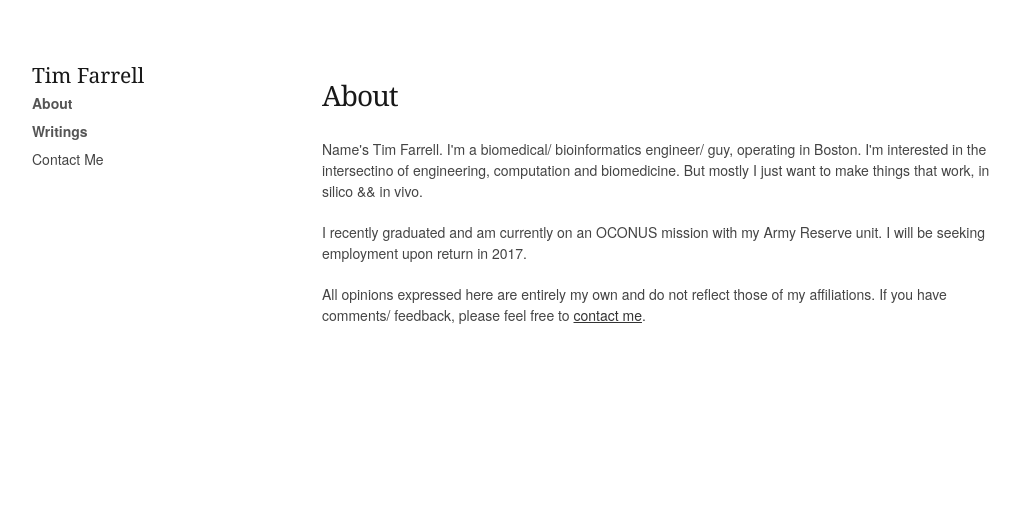
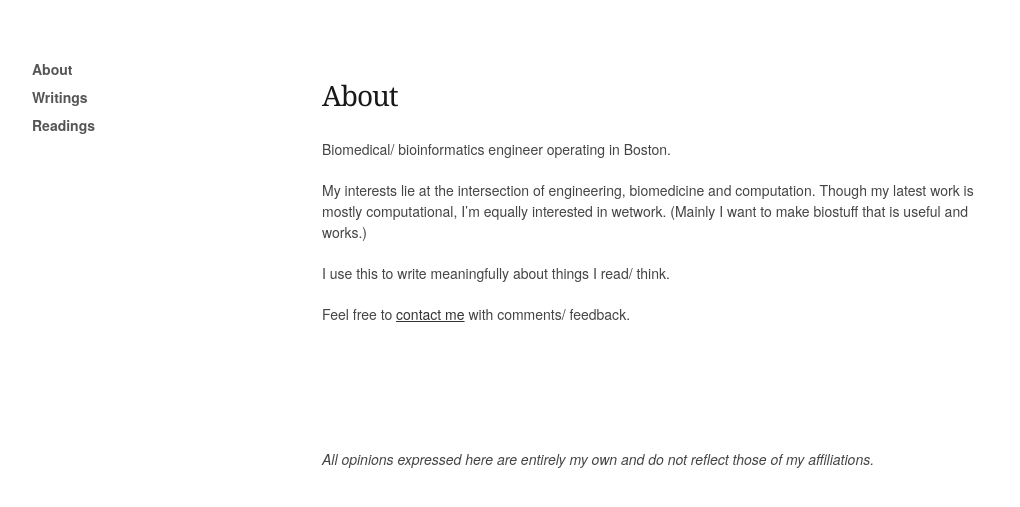
Before and after one commit to tmfarrell/tmfarrell.github.io, a Jekyll site: the page built from about.md, in a window 1280 px wide. Shown: the top 507 px of the page, without its empty margins (8-1028 px from the left). Built offline with Jekyll 4.4.1, drawn with Linux system fonts in a browser that asks for light colours.

Commit message:
1st again

```diff
--- a/_config.yml
+++ b/_config.yml
@@ -8,8 +8,7 @@
 # Site settings
 title:
 email: tfarrell01@gmail.com
-description: > # this means to ignore newlines until "baseurl:"
-  This is the website of Tim Farrell, a biomedical data engineer operating in Boston.
+description: ""
 baseurl: "" # the subpath of your site, e.g. /blog
 url: "http://tmfarrell.github.io" # the base hostname & protocol for your site
 twitter_username: tfarrell01
--- a/_layouts/default.html
+++ b/_layouts/default.html
@@ -8,11 +8,11 @@
     <div class="container">
         <div class="one column sidebar">
             <nav>
-                <h4>Tim Farrell</h4>
+                <!--<h4>Tim Farrell</h4>-->
                 <ul>
                     <li><a href="{{ "/about/index.html" | prepend: site.baseurl }}">About</a></li>
                     <li><a href="{{ "/index.html" | prepend: site.baseurl }}">Writings</a></li>
-                    <li>Contact Me</li>
+                    <li><a href="{{ "/readings.html" | prepend: site.baseurl}}">Readings</a></li>
                 </ul>
             </nav>
             &nbsp;
--- a/about.md
+++ b/about.md
@@ -3,18 +3,17 @@ layout: page
 title: About
 permalink: /about/
 ---
-<p>
-Name's Tim Farrell. I'm a biomedical/ bioinformatics engineer/ guy,
-operating in Boston. I'm interested in the intersectino of engineering,
-computation and biomedicine. But mostly I just want to make things that
-work, in silico && in vivo.
-</p>
-<p>
-I recently graduated and am currently on an OCONUS mission with my
-Army Reserve unit. I will be seeking employment upon return in 2017.
-</p>
+Biomedical/ bioinformatics engineer operating in Boston.
+
+My interests lie at the intersection of engineering, biomedicine and
+computation. Though my latest work is mostly computational, I'm equally
+interested in wetwork. (Mainly I want to make biostuff that is useful and works.)
+
+I use this to write meaningfully about things I read/ think.
+
+Feel free to [contact me](tfarrell01@gmail.com) with comments/ feedback.
+
 <!--
-<p>
 Along with standard links to professional info and (oft-neglected)
 social media, you'll find here writings on various topics that I
 think about. Sometimes these discuss specific ideas related to
@@ -23,18 +22,23 @@ medicine). Often however they deal more abstractly in math,
 technology and science; as writing "generally" seems to help develop/
 solidify ideas "specifically" (probably due somehow with
 <a href="link">this</a>).
-</p>
 -->
-<!--<p>
+<!--
 If I was in the manner of giving a name to this <strike>blog</strike>
 set of writings, it might be called "of measure and machine". Or just
 as easily "portraits by an (bio)engineer as a young man". Or probably
-other equally gratuitous strings, meant to rapture souls and convey
-intelligence and coolness. Ado, I am not. As such you'll have to take
-this/ these for exactly what's written, not what's advertised.
-</p>-->
-<p><i>
-All opinions expressed here are entirely my own and do not reflect
-those of my affiliations. If you have comments/ feedback, please
-feel free to <a href="">contact me</a>.
-</i></p>
+some other equally arbitrary/gratuitous set of strings, meant to rapture
+souls and convey intelligent coolness. Ado, I am not. As such you'll have
+to take this/ these for exactly what's written, not what's advertised.
+-->
+
+<br>
+<br>
+<br>
+<br>
+
+*All opinions expressed here are entirely my own and do not reflect
+those of my affiliations.*
+
+<!--**Note: I am a recent MS grad, but am currently on an OCONUS mission as
+an Army Reservist.  I'll be seeking employment upon return in Spring 2017.**-->
```
Also changed, not shown: index.html (+3 -5 lines).
